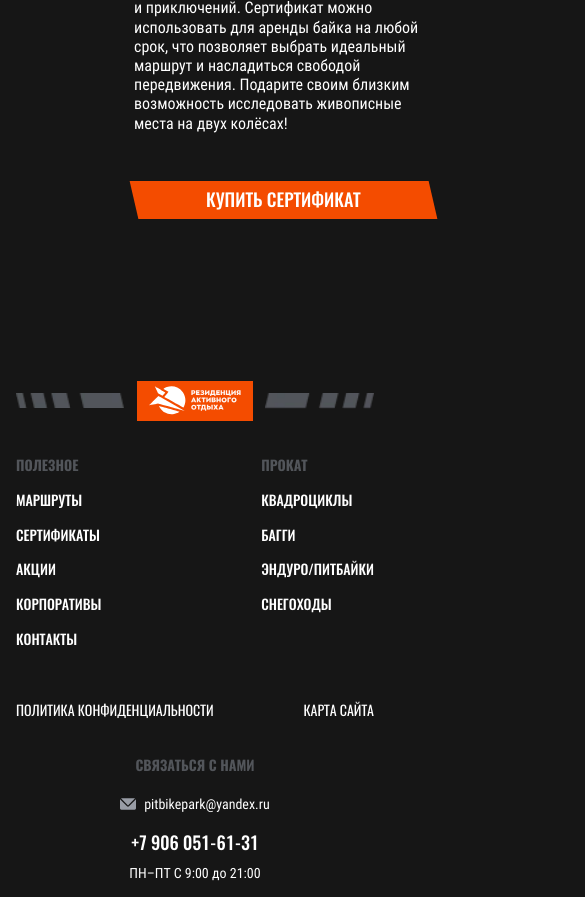
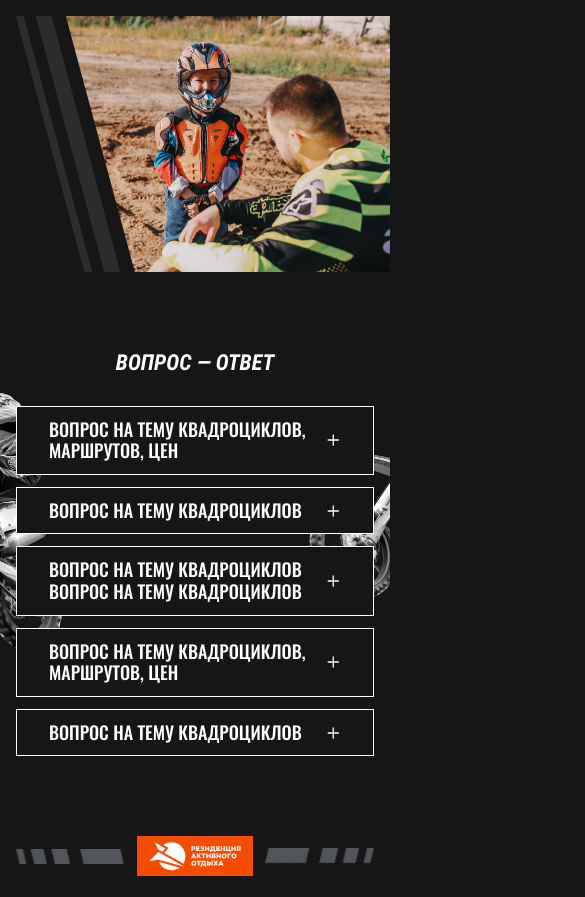
Before and after one commit to Hakob-Petrosyan/pitBikeDev, a website: page certificate.html in a window 390 px wide. Shown: the part 1103-2000 px from the top of the page, 585 px wide, since content can reach past the window. Drawn offline with nearby package versions, Linux system fonts and the light colour scheme; files that its build step writes are made by us from their sources.

Commit message:
certificate page and

```diff
--- a/public/assets/css/main.css
+++ b/public/assets/css/main.css
@@ -411,19 +411,36 @@
 }
 
 .certificate-description__content{
+    align-items: center;
     padding-bottom: 79px;
     position: relative;
     z-index: 2;
     gap: 24px;
 }
 .certificate-description__top{
+    width: 100%;
+    max-width: 644px;
     justify-content: space-between;
     gap: 12px;
 }
+
 .certificate-description__top li{
     padding: 10px 0;
 }
 
+.certificate-description__bottom{
+    gap: 24px;
+}
+
+.certificate-description__bottom svg{
+    height: 41px;
+    width: 100%;
+    max-width: 299px;
+}
+
+.get-certificate-btn{
+    max-width: 287px;
+}
 
 .about-certificate__section{
     display: grid;
@@ -449,9 +466,9 @@
     background-color: var(--color-tire);
     gap:30px;
     padding-left: 70px;
-    left: 0;
-    top: 0;
-    height: calc(100% + 1px);
+    left: -1px;
+    top: -1px;
+    height: calc(100% + 2px);
     width: 256px;
     clip-path: polygon(46% 0, 100% 100%, 0% 100%, 0% 0%);
 }
@@ -476,7 +493,109 @@
     max-width: 336px;
 }
 
+
+.faq-section{
+    overflow: hidden;
+    display: flex;
+    justify-content: center;
+    max-width: 1992px;
+    margin-left: auto;
+    margin-right: auto;
+}
+
+.aside-bike-image{
+    height: 620px;
+    width: 620px;
+    min-width: 620px;
+    aspect-ratio: 1;
+    background-repeat: no-repeat;
+    background-size:contain;
+}
+.aside-bike-image__left{
+    background-position: right;
+}
+.aside-bike-image__right{
+    background-position: left;
+}
 /*END certificate page*/
+
+
+/*faq section*/
+
+
+.faq-section .width-container{
+    min-width: 806px;
+}
+
+.faq-block{
+    padding-top: 65px;
+    max-width: 678px;
+    width: 100%;
+}
+
+.faq-item{
+    border: 1px solid var(--color-white);
+    padding: 0 64px;
+    background-color: var(--color-tire);
+    transition: background-color 300ms;
+}
+
+.question{
+    gap: 12px;
+    width: 100%;
+    padding: 12px 0;
+    transition: padding 300ms;
+}
+.open .question{
+    padding: 12px 0 8px;
+}
+
+.faq-answer{
+    max-height: 0;
+    overflow: hidden;
+    transition: max-height 300ms;
+}
+.faq-answer-content{
+    padding-bottom: 12px;
+}
+
+.question-open-icon{
+    transition: transform 300ms;
+}
+.open .question-open-icon{
+    transform: rotate(180deg);
+}
+.vertical-line{
+    transition: opacity 300ms;
+}
+
+.open .vertical-line{
+    opacity: 0;
+}
+
+.open.faq-item{
+    background-color: var(--color-mustache);
+}
+.questions-answers{
+    margin-top: 56px;
+    gap: 20px;
+}
+.question-text{
+    width: 100%;
+     text-align: left;
+}
+/*END faq section*/
+
+
+
+
+
+
+
+
+
+
+
 
 
 
@@ -510,4 +629,8 @@
     .telegram-promo:hover{
         background-color: var(--color-add-brand);
     }
+
+    .faq-item:hover{
+        background-color: var(--color-mustache);
+    }
 }
--- a/public/assets/css/responsive.css
+++ b/public/assets/css/responsive.css
@@ -17,6 +17,25 @@
     .telegram-promo{
         gap: 8px;
     }
+}
+
+@media (max-width: 1220px) {
+
+    .about-certificate__section{
+        grid-template-columns: 100%;
+        gap: 25px;
+    }
+    .about-certificate{
+        padding: 0;
+        gap: 12px;
+    }
+    .about-certificate__button{
+        max-width: 100%;
+    }
+    .about-certificate__image{
+        width: calc(100% + 16px);
+    }
+
 }
 
 @media (max-width: 992px) {
@@ -354,6 +373,65 @@
         max-width: 340px;
     }
 
+    .about-certificate__image{
+        height: 256px;
+    }
+
+    .about-certificate__lines{
+        padding-left: 35px;
+        gap: 12px;
+        width: 120px;
+        clip-path: polygon(42% 0, 100% 100%, 0% 100%, 0% 0%);
+    }
+
+    .about-certificate__line-18{
+        width: 8px;
+    }
+    .about-certificate__line-38{
+        width: 16px;
+    }
+    .about-certificate__line {
+        transform: skew(15deg);
+    }
+
+    .faq-section{
+        position: relative;
+    }
+
+    .faq-block{
+        position: relative;
+        z-index: 1;
+        max-width: 100%;
+    }
+
+    .aside-bike-image{
+        height:320px;
+        width: 320px;
+        position: absolute;
+        z-index: 0;
+    }
+
+    .aside-bike-image__left{
+        right: calc(100% - 100px);
+    }
+    .aside-bike-image__right{
+        left: calc(100% - 100px);
+    }
+
+    .questions-answers{
+        margin-top: 32px;
+        gap: 12px;
+    }
+
+
+    .faq-section .width-container{
+        min-width: 360px;
+        padding-top: 0;
+    }
+    .faq-item{
+        padding: 0 32px;
+    }
+
 
 
 
--- /dev/null
+++ b/src/components/features/faq.hbs
@@ -0,0 +1,118 @@
+<section class="faq-section page-section">
+    <div class="aside-bike-image aside-bike-image__left" style="background-image: url('{{asideImage}}')"></div>
+    <div class="faq-block width-container  flexColumn flexAlignCenter">
+        <h4>Вопрос&nbsp;— ответ</h4>
+        <div class="questions-answers flexColumn">
+            <div class="faq-item" data-open-block-wrapper>
+                <button class="question flexAlignCenter flexJustifyBetween" data-open-block-btn>
+                    <span class="question-text h6">ВОПРОС НА ТЕМУ КВАДРОЦИКЛОВ, МАРШРУТОВ, ЦЕН</span>
+
+                    <svg class="question-open-icon" width="16" height="16" viewBox="0 0 16 16" fill="none" xmlns="http://www.w3.org/2000/svg">
+                        <path class="vertical-line" d="M7.29934 2.34318C7.29934 1.95658 7.61294 1.64298 7.99954 1.64298C8.38614 1.64298 8.69975 1.95658 8.69975 2.34318V13.6569C8.69975 14.0435 8.38614 14.3571 7.99954 14.3571C7.61294 14.3571 7.29934 14.0435 7.29934 13.6569V2.34318Z" fill="white"/>
+                        <path  d="M1.64249 8.00003C1.64249 7.61343 1.95609 7.29983 2.34269 7.29983L13.6564 7.29983C14.043 7.29983 14.3566 7.61343 14.3566 8.00003C14.3566 8.38663 14.043 8.70023 13.6564 8.70023L2.34269 8.70023C1.95609 8.70023 1.64249 8.38663 1.64249 8.00003Z" fill="white"/>
+                    </svg>
+                </button>
+
+                <div class="faq-answer" data-open-block>
+                    <div class="faq-answer-content t3">
+                        <p>
+                            Ответ на тему квадроциклов маршрутов цен.
+                            Ответ на тему квадроциклов маршрутов цен.
+                            Ответ на тему квадроциклов маршрутов цен.
+                        </p>
+                    </div>
+                </div>
+            </div>
+            <div class="faq-item" data-open-block-wrapper>
+                <button class="question flexAlignCenter flexJustifyBetween" data-open-block-btn>
+                    <span class="question-text h6">ВОПРОС НА ТЕМУ КВАДРОЦИКЛОВ</span>
+
+                    <svg class="question-open-icon" width="16" height="16" viewBox="0 0 16 16" fill="none" xmlns="http://www.w3.org/2000/svg">
+                        <path class="vertical-line" d="M7.29934 2.34318C7.29934 1.95658 7.61294 1.64298 7.99954 1.64298C8.38614 1.64298 8.69975 1.95658 8.69975 2.34318V13.6569C8.69975 14.0435 8.38614 14.3571 7.99954 14.3571C7.61294 14.3571 7.29934 14.0435 7.29934 13.6569V2.34318Z" fill="white"/>
+                        <path  d="M1.64249 8.00003C1.64249 7.61343 1.95609 7.29983 2.34269 7.29983L13.6564 7.29983C14.043 7.29983 14.3566 7.61343 14.3566 8.00003C14.3566 8.38663 14.043 8.70023 13.6564 8.70023L2.34269 8.70023C1.95609 8.70023 1.64249 8.38663 1.64249 8.00003Z" fill="white"/>
+                    </svg>
+                </button>
+
+                <div class="faq-answer" data-open-block>
+                    <div class="faq-answer-content t3">
+                        <p>
+                            Lorem ipsum dolor sit amet, consectetur adipisicing elit.
+                            At eos illo quibusdam voluptate. Deleniti itaque nemo reiciendis voluptas.
+                            Aliquam animi atque, eveniet illo nemo officiis porro rem rerum voluptate!
+                            Consequatur.
+                        </p>
+                    </div>
+                </div>
+            </div>
+            <div class="faq-item" data-open-block-wrapper>
+                <button class="question flexAlignCenter flexJustifyBetween" data-open-block-btn>
+                    <span class="question-text h6">ВОПРОС НА ТЕМУ КВАДРОЦИКЛОВ ВОПРОС НА ТЕМУ КВАДРОЦИКЛОВ</span>
+
+                    <svg class="question-open-icon" width="16" height="16" viewBox="0 0 16 16" fill="none" xmlns="http://www.w3.org/2000/svg">
+                        <path class="vertical-line" d="M7.29934 2.34318C7.29934 1.95658 7.61294 1.64298 7.99954 1.64298C8.38614 1.64298 8.69975 1.95658 8.69975 2.34318V13.6569C8.69975 14.0435 8.38614 14.3571 7.99954 14.3571C7.61294 14.3571 7.29934 14.0435 7.29934 13.6569V2.34318Z" fill="white"/>
+                        <path  d="M1.64249 8.00003C1.64249 7.61343 1.95609 7.29983 2.34269 7.29983L13.6564 7.29983C14.043 7.29983 14.3566 7.61343 14.3566 8.00003C14.3566 8.38663 14.043 8.70023 13.6564 8.70023L2.34269 8.70023C1.95609 8.70023 1.64249 8.38663 1.64249 8.00003Z" fill="white"/>
+                    </svg>
+                </button>
+
+                <div class="faq-answer" data-open-block>
+                    <div class="faq-answer-content t3">
+                        <p>
+                            Lorem ipsum dolor sit amet, consectetur adipisicing elit.
+                            At eos illo quibusdam voluptate. Deleniti itaque nemo reiciendis voluptas.
+                            Aliquam animi atque, eveniet illo nemo officiis porro rem rerum voluptate!
+                            Consequatur.
+                        </p>
+                        <ul>
+                            <li>Mercedes</li>
+                            <li>KIA</li>
+                            <li>Toyota</li>
+                            <li>BMW</li>
+                        </ul>
+                    </div>
+                </div>
+            </div>
+            <div class="faq-item" data-open-block-wrapper>
+            <button class="question flexAlignCenter flexJustifyBetween" data-open-block-btn>
+                <span class="question-text h6">ВОПРОС НА ТЕМУ КВАДРОЦИКЛОВ, МАРШРУТОВ, ЦЕН</span>
+
+                <svg class="question-open-icon" width="16" height="16" viewBox="0 0 16 16" fill="none" xmlns="http://www.w3.org/2000/svg">
+                    <path class="vertical-line" d="M7.29934 2.34318C7.29934 1.95658 7.61294 1.64298 7.99954 1.64298C8.38614 1.64298 8.69975 1.95658 8.69975 2.34318V13.6569C8.69975 14.0435 8.38614 14.3571 7.99954 14.3571C7.61294 14.3571 7.29934 14.0435 7.29934 13.6569V2.34318Z" fill="white"/>
+                    <path  d="M1.64249 8.00003C1.64249 7.61343 1.95609 7.29983 2.34269 7.29983L13.6564 7.29983C14.043 7.29983 14.3566 7.61343 14.3566 8.00003C14.3566 8.38663 14.043 8.70023 13.6564 8.70023L2.34269 8.70023C1.95609 8.70023 1.64249 8.38663 1.64249 8.00003Z" fill="white"/>
+                </svg>
+            </button>
+
+            <div class="faq-answer" data-open-block>
+                <div class="faq-answer-content t3">
+                    <p>
+                        Ответ на тему квадроциклов маршрутов цен.
+                        Ответ на тему квадроциклов маршрутов цен.
+                        Ответ на тему квадроциклов маршрутов цен.
+                    </p>
+                </div>
+            </div>
+        </div>
+            <div class="faq-item" data-open-block-wrapper>
+                <button class="question flexAlignCenter flexJustifyBetween" data-open-block-btn>
+                    <span class="question-text h6">ВОПРОС НА ТЕМУ КВАДРОЦИКЛОВ</span>
+
+                    <svg class="question-open-icon" width="16" height="16" viewBox="0 0 16 16" fill="none" xmlns="http://www.w3.org/2000/svg">
+                        <path class="vertical-line" d="M7.29934 2.34318C7.29934 1.95658 7.61294 1.64298 7.99954 1.64298C8.38614 1.64298 8.69975 1.95658 8.69975 2.34318V13.6569C8.69975 14.0435 8.38614 14.3571 7.99954 14.3571C7.61294 14.3571 7.29934 14.0435 7.29934 13.6569V2.34318Z" fill="white"/>
+                        <path  d="M1.64249 8.00003C1.64249 7.61343 1.95609 7.29983 2.34269 7.29983L13.6564 7.29983C14.043 7.29983 14.3566 7.61343 14.3566 8.00003C14.3566 8.38663 14.043 8.70023 13.6564 8.70023L2.34269 8.70023C1.95609 8.70023 1.64249 8.38663 1.64249 8.00003Z" fill="white"/>
+                    </svg>
+                </button>
+
+                <div class="faq-answer" data-open-block>
+                    <div class="faq-answer-content t3">
+                        <p>
+                            Lorem ipsum dolor sit amet, consectetur adipisicing elit.
+                            At eos illo quibusdam voluptate. Deleniti itaque nemo reiciendis voluptas.
+                            Aliquam animi atque, eveniet illo nemo officiis porro rem rerum voluptate!
+                            Consequatur.
+                        </p>
+                    </div>
+                </div>
+            </div>
+        </div>
+    </div>
+    <div class="aside-bike-image aside-bike-image__right" style="background-image: url('{{asideImage}}')"></div>
+</section>
```
Also changed, not shown: certificate.html (+18 -11 lines), public/assets/images/main/motociklov-2.webp (added).
